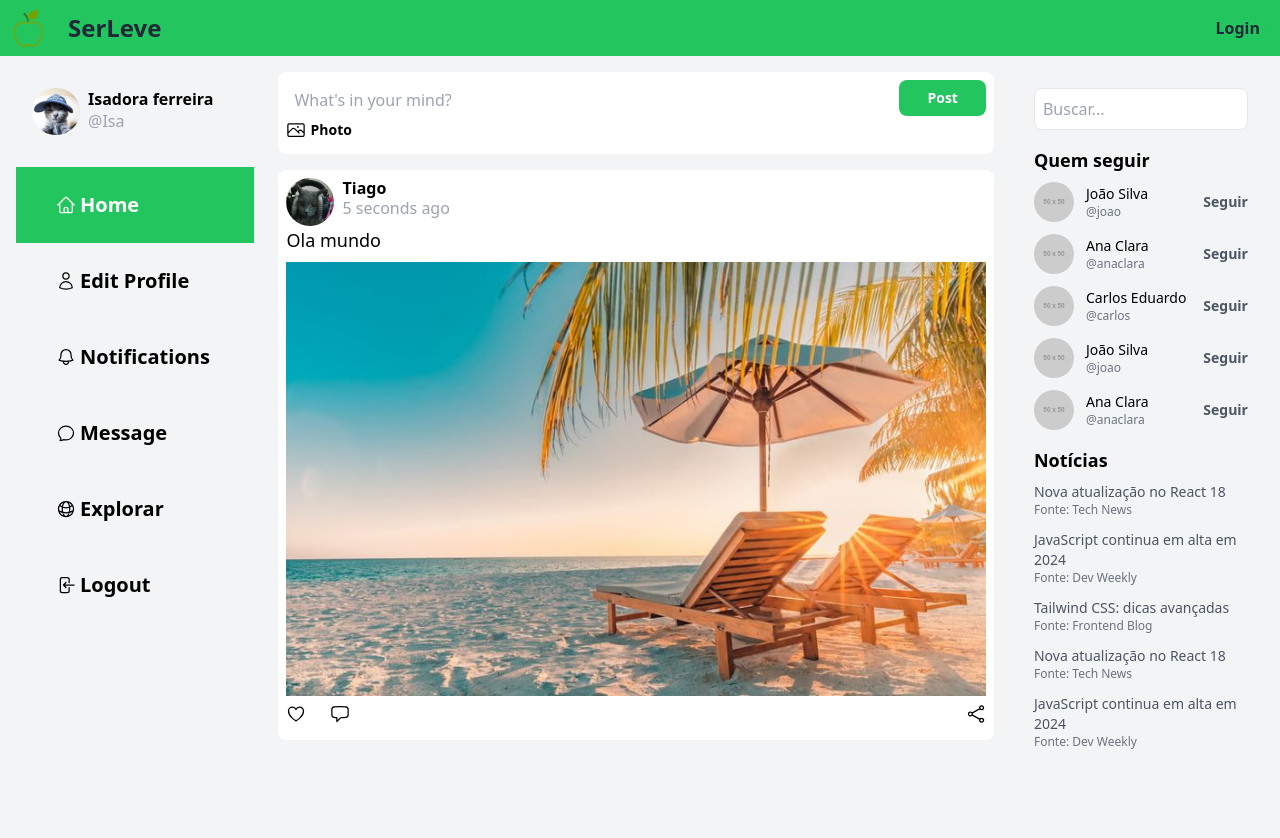
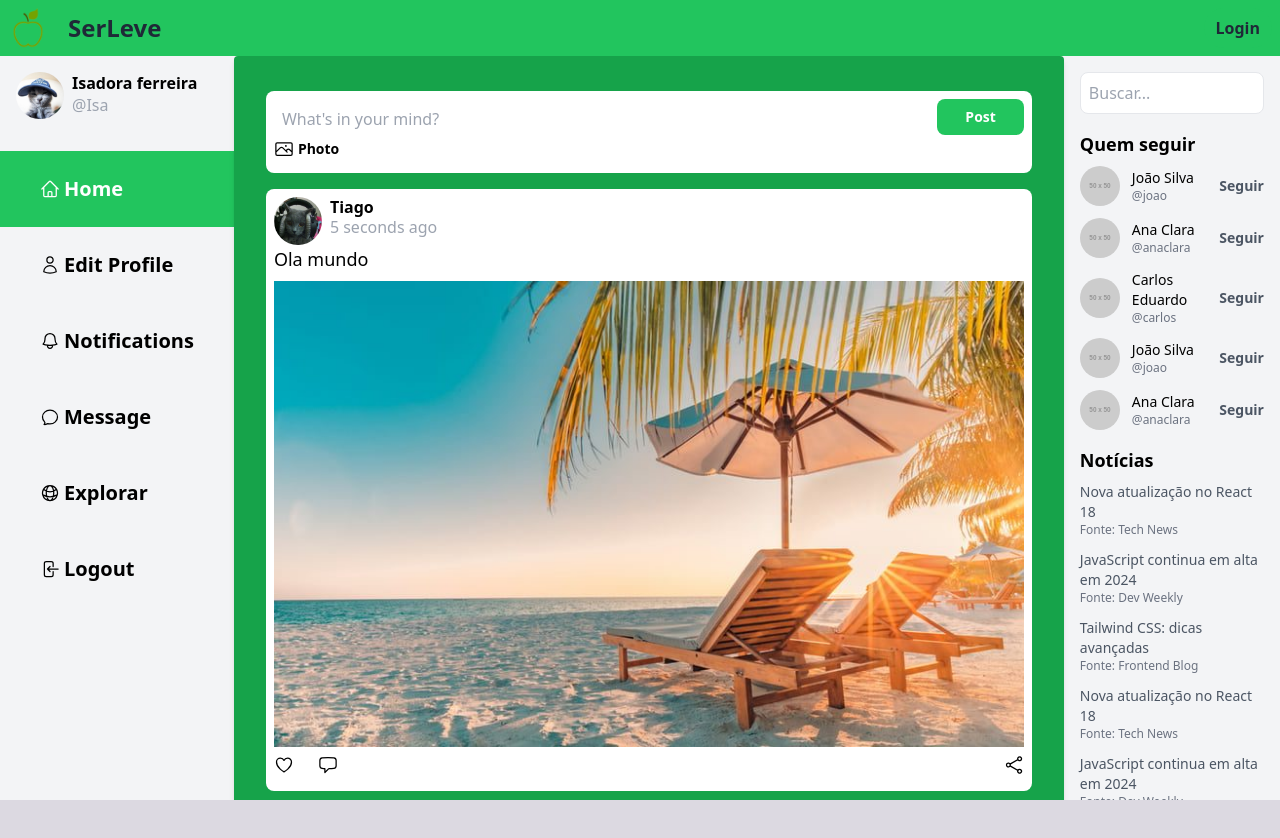
Before and after one commit to TmSalviano/ser-leve-final, a React (Vite) app in the folder FrontA3/ser-leve/: page /Home in a window 1280 px wide. Shown: the top 838 px of the page. After the commit the page ends 800 px from the top, so only its background shows below. Built offline with nearby package versions, Linux system fonts and the light colour scheme.

Commit message:
Fix: Create Layout, Create skeleton for color scheme change, Fixed container issues and patternized pages

```diff
--- a/FrontA3/ser-leve/src/components/Main.jsx
+++ b/FrontA3/ser-leve/src/components/Main.jsx
@@ -24,7 +24,7 @@ function Main() {
   }, []);
 
   return (
-    <main className="lg:w-3/4 rounded-lg space-y-4">
+    <main className="lg:w-3/4 rounded-lg space-y-4 flex flex-col flex-grow">
       <NewPost setPosts={setPosts} setCurrentTime={setCurrentTime} />
 
     {/*This defines the skeleton of the posts when posted
@@ -74,8 +74,10 @@ function Main() {
             <ShareIcon className="size-5 cursor-pointer hover:text-gray-500 transition-all" />
           </footer>
         </div>
-      ))}
-    </main>
+      )
+    )
+  }
+  </main>
   );
 }
 
--- a/FrontA3/ser-leve/src/components/NewPost.jsx
+++ b/FrontA3/ser-leve/src/components/NewPost.jsx
@@ -9,8 +9,8 @@ function NewPost({ setPosts, setCurrentTime }) {
   const textareaRef = useRef(undefined);
 
   return (
-    <div className="bg-white rounded-lg p-2">
-      <div className="flex items-start">
+    <div className="bg-white rounded-lg p-2 flex flex-col">
+      <div className="flex items-start w-full flex-grow">
         {/*Add: More structured Post Model: with title, description, image, etc.*/}
         <textarea
           ref={textareaRef}
@@ -18,7 +18,7 @@ function NewPost({ setPosts, setCurrentTime }) {
           rows={1}
           value={postText}
           placeholder="What's in your mind?"
-          className="w-full outline-none px-2 resize-none py-2 overflow-hidden"
+          className="w-full outline-none px-2 resize-none py-2 overflow-hidden flex-grow"
           onChange={(e) => handleText(e, setPostText, textareaRef)}
         />
 
--- /dev/null
+++ b/FrontA3/ser-leve/src/components/template/HomeLayout.jsx
@@ -0,0 +1,37 @@
+import Nav from "../Nav";
+import Sidebar from "../SideBar";
+import Aside from "../Aside";
+
+export default function HomeLayout({
+  children,
+  colors = {
+    backgroundColor: "#f3f4f6",
+    frontgroundColor: "#ffffff",
+    accentColor1: "#16a34a",
+    accentColor2: "#22c55e",
+  }
+}) {
+  return (
+    <div
+      className="flex flex-col h-screen w-screen overflow-x-hidden" // Prevent horizontal overflow, allow vertical scrolling
+      style={{ backgroundColor: colors.backgroundColor }}
+    >
+      <Nav />
+      <div
+        className="flex flex-col h-full w-full overflow-y-auto" // Ensures content can grow and scroll vertically
+        style={{ backgroundColor: colors.backgroundColor }}
+      >
+        <div className="flex flex-grow">
+            <Sidebar />
+          <div
+            className="w-full p-4 shadow-md rounded flex-grow justify-center items-center" // Allows content to grow and fill available space
+            style={{ backgroundColor: colors.accentColor1 }}
+          >
+            {children}
+          </div>
+          <Aside />
+        </div>
+      </div>
+    </div>
+  );
+}
--- /dev/null
+++ b/FrontA3/ser-leve/src/components/template/Layout.jsx
@@ -0,0 +1,35 @@
+import Nav from '../Nav';
+import Sidebar from '../SideBar';
+
+export default function Layout({
+    children,
+    colors = {
+        backgroundColor: "#f3f4f6",
+        frontgroundColor: "#ffffff",
+        accentColor1: "#16a34a",
+        accentColor2: "#22c55e",
+    }
+ }) {
+    return (
+      <div
+            className="flex flex-col h-screen w-screen overflow-x-hidden" // Prevent horizontal overflow, allow vertical scrolling
+            style={{ backgroundColor: colors.backgroundColor }}
+        >
+            <Nav />
+            <div
+                className="flex flex-col h-full w-full overflow-y-auto" // Ensures content can grow and scroll vertically
+                style={{ backgroundColor: colors.backgroundColor }}
+            >
+                <div className="flex flex-grow">
+                    <Sidebar />
+                    <div
+                        className="w-full p-4 shadow-md rounded flex-grow" // Allows content to grow and fill available space
+                        style={{ backgroundColor: colors.accentColor1 }}
+                    >
+                        {children}
+                    </div>
+                </div>
+            </div>
+        </div>
+    );
+  }
--- a/FrontA3/ser-leve/src/pages/Explore/Explore.jsx
+++ b/FrontA3/ser-leve/src/pages/Explore/Explore.jsx
@@ -1,4 +1,4 @@
-import Nav from '../../components/nav';
+import Nav from '../../components/Nav';
 import Sidebar from '../../components/SideBar';
 
 import React from "react";
@@ -25,12 +25,9 @@ function Explore() {
     },
   ];
 
+  // the bottom of the card is transparent for some reason
   return (
-    <div className="bg-[#dcd9e1] h-screen pb-10">
-      <Nav />
-      <div className=" grid md:flex gap-6 max-w-8xl h-screen p-4 ">
-        <Sidebar />
-
+    <div className="flex-1 p-6 bg-white rounded-lg shadow-md h-full">
       <div className="p-6 flex-1">
         <h1 className="text-2xl font-bold mb-4 text-green-600">Explore Receitas</h1>
         <div className="grid grid-cols-1 sm:grid-cols-2 md:grid-cols-3 gap-4">
@@ -55,7 +52,6 @@ function Explore() {
         </div>
       </div>
     </div>
-    </div>
   );
 }
 
--- a/FrontA3/ser-leve/src/pages/Home/Home.jsx
+++ b/FrontA3/ser-leve/src/pages/Home/Home.jsx
@@ -1,19 +1,13 @@
 import Main from "../../components/Main";
-import Nav from "../../components/nav";
+import Nav from "../../components/Nav";
 import Sidebar from "../../components/SideBar";
 import Aside from "../../components/Aside"
 function Home() {
 
   return (
-    <div  className="bg-gray-100">
-      <Nav />
-      <div className=" md:flex gap-6 max-w-8xl h-screen p-4 ">
-        <Sidebar />
+      <div className="flex items-center justify-center gap-6 h-full w-full p-4 flex-grow ">
         <Main />
-        <Aside />
-
       </div>
-    </div>
   );
 }
 
--- a/FrontA3/ser-leve/src/pages/Message/Message.jsx
+++ b/FrontA3/ser-leve/src/pages/Message/Message.jsx
@@ -1,4 +1,4 @@
-import Nav from '../../components/nav';
+import Nav from '../../components/Nav';
 import Sidebar from '../../components/SideBar';
 
 const Messages = () => {
@@ -28,16 +28,7 @@ const Messages = () => {
   ];
 
   return (
-    <div className="bg-[#dcd9e1] min-h-screen pb-10">
-      {/* Barra de navegação */}
-      <Nav />
-
-      <div className="grid md:flex gap-6 max-w-7xl p-4 ">
-        {/* Barra lateral */}
-        <Sidebar />
-
-        {/* Conteúdo principal - Mensagens */}
-        <div className="flex-1 p-6 bg-white rounded-lg shadow-md">
+        <div className="flex-1 p-6 bg-white rounded-lg shadow-md h-full">
           <h2 className="text-2xl font-bold mb-4 text-green-600">Mensagens</h2>
           <ul>
             {messages.map((message) => (
@@ -61,8 +52,6 @@ const Messages = () => {
             ))}
           </ul>
         </div>
-      </div>
-    </div>
   );
 };
 
--- a/FrontA3/ser-leve/src/pages/Notifications/Notifications.jsx
+++ b/FrontA3/ser-leve/src/pages/Notifications/Notifications.jsx
@@ -1,4 +1,4 @@
-import Nav from '../../components/nav';
+import Nav from '../../components/Nav';
 import Sidebar from '../../components/SideBar';
 import Aside from '../../components/Aside';
 const Notifications = () => {
@@ -25,18 +25,7 @@ const Notifications = () => {
   ];
 
   return (
-    <div className="bg-[#dcd9e1] min-h-screen pb-10">
-      <Nav />
-
-      <div className="grid md:flex gap-6 max-w-7xl p-4 ">
-        {/* Barra lateral */}
-        <Sidebar />
-
-
-
-
-        {/* Conteúdo principal - Notificações */}
-        <div className="flex-1 p-6 bg-white rounded-lg shadow-md">
+    <div className="flex-1 p-6 bg-white rounded-lg shadow-md h-full">
       <h2 className="text-2xl font-bold mb-4 text-green-600">Notificações</h2>
       <ul>
         {notifications.map((notification) => (
@@ -49,25 +38,14 @@ const Notifications = () => {
               alt="Imagem de perfil"
               className="w-10 h-10 rounded-full mr-4"
             />
-
-
-
             {/* Mensagem e tempo */}
             <div>
               <p className="text-gray-800">{notification.message}</p>
               <p className="text-sm text-gray-500">{notification.time}</p>
-
-
             </div>
-
           </li>
-
-
-
         ))}
       </ul>
-        </div>
-      </div>
     </div>
   );
 };
--- a/FrontA3/ser-leve/src/pages/Settings/Settings.jsx
+++ b/FrontA3/ser-leve/src/pages/Settings/Settings.jsx
@@ -1,4 +1,4 @@
-import Nav from '../../components/nav';
+import Nav from '../../components/Nav';
 import Sidebar from '../../components/SideBar';
 import { useState } from 'react';
 
@@ -31,15 +31,6 @@ const Settings = () => {
   };
 
   return (
-    <div className="bg-[#dcd9e1] min-h-screen pb-10">
-      {/* Barra de navegação */}
-      <Nav />
-
-      <div className="grid md:flex gap-6 max-w-8xl p-4 mx-auto">
-        {/* Barra lateral */}
-        <Sidebar />
-
-        {/* Conteúdo principal - Configurações */}
     <div className="flex-1 p-6 bg-white rounded-lg shadow-md">
       <h2 className="text-2xl font-bold mb-4 text-green-500">Configurações</h2>
       <div>
@@ -123,8 +114,6 @@ const Settings = () => {
         </form>
       </div>
     </div>
-      </div>
-    </div>
   );
 };
 
```
Also changed, not shown: FrontA3/ser-leve/src/main.jsx (+14 -11 lines). Lines whose indentation alone changed are shown as unchanged.
